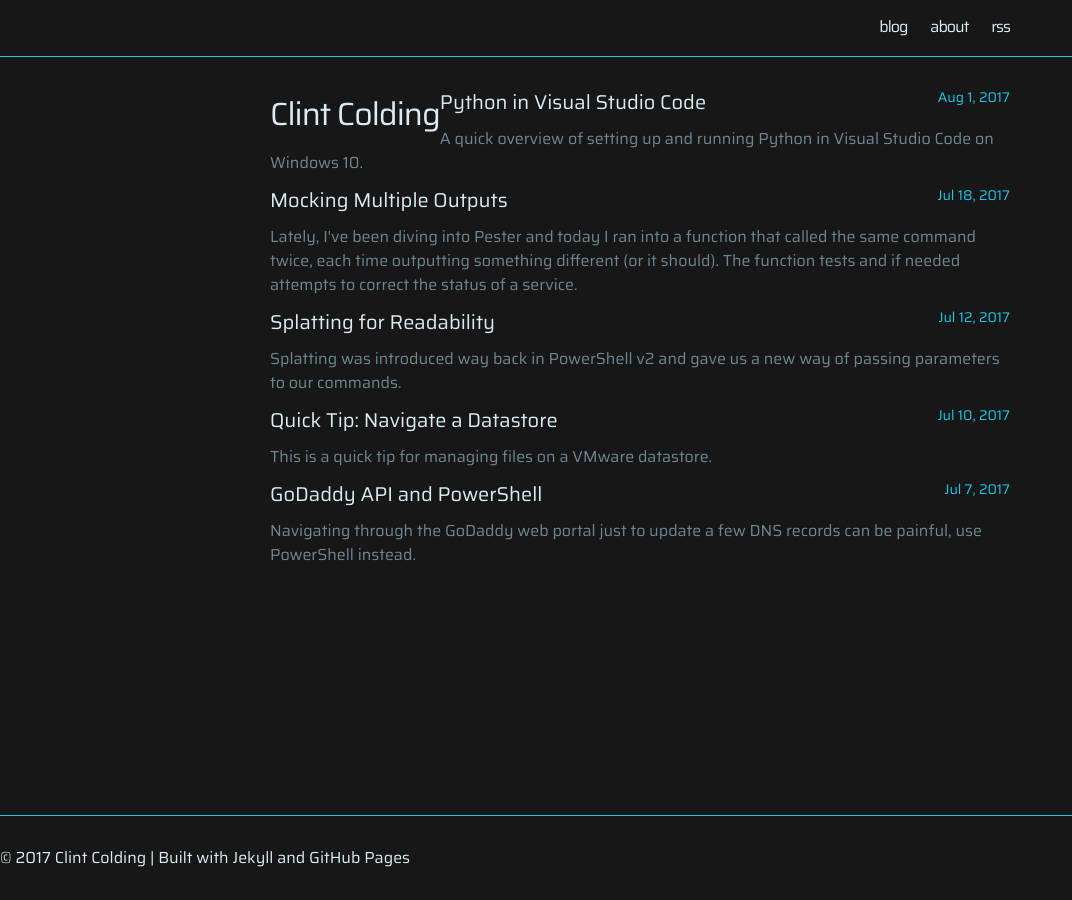
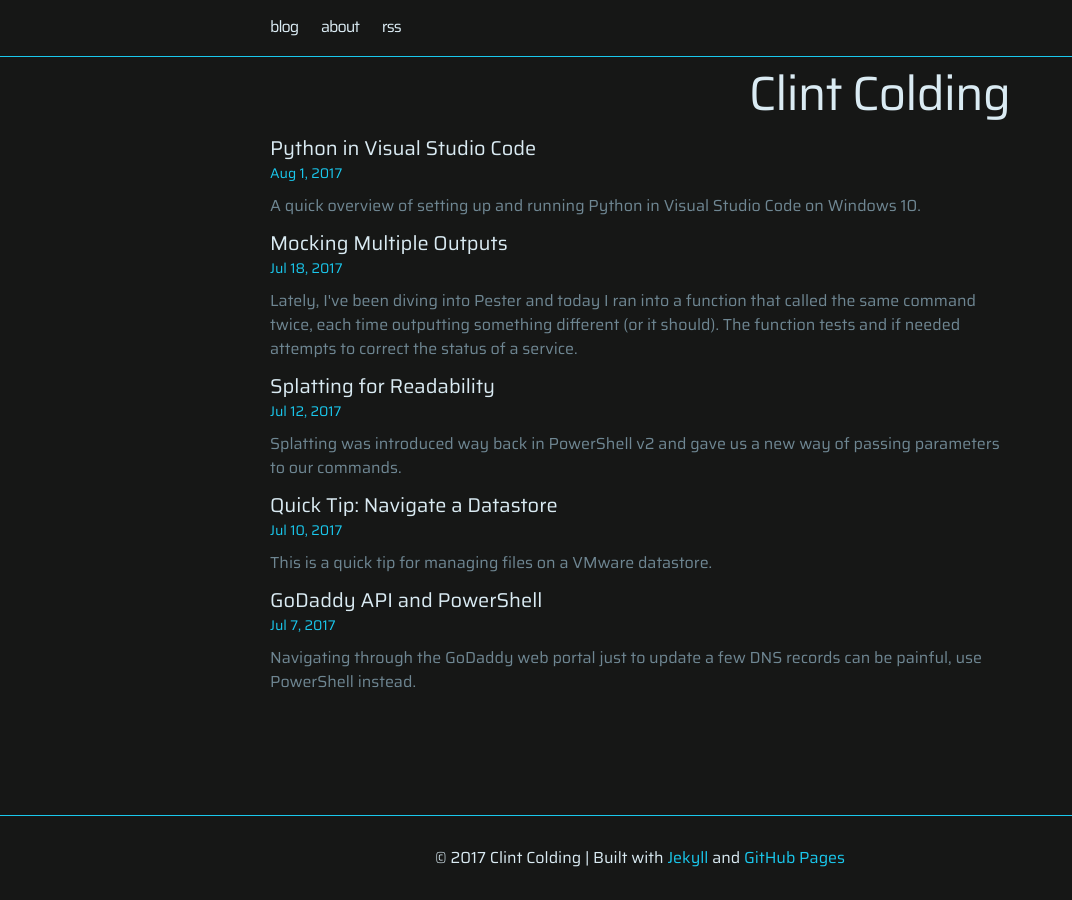
Before and after one commit to clintcolding/clintcolding.github.io, a Jekyll site: the page built from index.md, in a window 1280 px wide. Shown: the whole page, without its empty margins (0-1072 px from the left). Built offline with Jekyll 4.4.1, drawn with Linux system fonts in a browser that asks for light colours.

Commit message:
Cleaned up formatting

```diff
--- a/_sass/minima/_base.scss
+++ b/_sass/minima/_base.scss
@@ -1,6 +1,5 @@
-/**
- * Reset some basic elements
- */
+// Reset basic elements
+
 body, h1, h2, h3, h4, h5, h6,
 p, blockquote, pre, hr,
 dl, dd, ol, ul, figure {
@@ -8,11 +7,8 @@
   padding: 0;
 }
 
+// Basic styling
 
-
-/**
- * Basic styling
- */
 html, body {
   height: 100%;
 }
@@ -31,14 +27,20 @@
   font-kerning: normal;
 }
 
-/* To center images */
+// Content padding for fixed header
+
+.content {
+  padding-top: 40px;
+}
+
+// To center images
+
 .center {
     text-align: center;
 }
 
-/**
- * Set `margin-bottom` to maintain vertical rhythm
- */
+// Set `margin-bottom` to maintain vertical rhythm
+
 h1, h2, h3, h4, h5, h6,
 p, blockquote, pre,
 ul, ol, dl, figure,
@@ -46,21 +48,15 @@
   margin-bottom: $spacing-unit / 2;
 }
 
+// Images
 
-
-/**
- * Images
- */
 img {
   max-width: 100%;
   vertical-align: middle;
 }
 
+// Figures
 
-
-/**
- * Figures
- */
 figure > img {
   display: block;
 }
@@ -69,11 +65,8 @@
   font-size: $small-font-size;
 }
 
+// Lists
 
-
-/**
- * Lists
- */
 ul, ol {
   margin-left: $spacing-unit;
 }
@@ -85,46 +78,26 @@
   }
 }
 
+// Headings
 
-
-/**
- * Headings
- */
 h1, h2, h3, h4, h5, h6 {
   font-weight: $base-font-weight;
 }
 
+// Links
 
-
-/**
- * Links
- */
 a {
   color: $text-color;
   text-decoration: none;
-
-  /**&:visited {
-    color: darken($brand-color, 15%);
-  }**/
 
   &:hover {
     color: $accent-color;
     text-decoration: none;
   }
-
-  .social-media-list &:hover {
-    text-decoration: none;
-
-    .username {
-      text-decoration: none;
-    }
-  }
 }
 
+// Blockquotes
 
-/**
- * Blockquotes
- */
 blockquote {
   color: $grey-color;
   border-left: 4px solid $accent-color;
@@ -138,11 +111,8 @@
   }
 }
 
+// Code formatting
 
-
-/**
- * Code formatting
- */
 pre,
 code {
   @include relative-font-size(0.9375);
@@ -166,11 +136,8 @@
   }
 }
 
+// Wrapper
 
-
-/**
- * Wrapper
- */
 .wrapper {
   max-width: -webkit-calc(#{$content-width} - (#{$spacing-unit} * 2));
   max-width:         calc(#{$content-width} - (#{$spacing-unit} * 2));
@@ -188,35 +155,26 @@
   }
 }
 
+// Clearfix
 
-
-/**
- * Clearfix
- */
 %clearfix:after {
   content: "";
   display: table;
   clear: both;
 }
 
+// Social Icons
 
-
-/**
- * Icons
- */
 .svg-icon {
   width: 16px;
   height: 16px;
   display: inline-block;
-  //viewBox: "0 0 16 16";
-  fill: $accent-color;
+  fill: $text-color;
   padding-right: 5px;
-  vertical-align: text-top;
+  padding-bottom: 2px;
+  vertical-align: text-bottom;
+
+    &:hover {
+      fill: $accent-color;
+    }
 }
-
-
-.social-media-list {
-  li + li {
-    padding-top: 5px;
-  }
-}
--- a/_sass/minima/_layout.scss
+++ b/_sass/minima/_layout.scss
@@ -1,30 +1,39 @@
-/**
- * Site header
- */
+// Site header
+
 .site-header {
   //border-top: 5px solid #66fcf1;
   border-bottom: 1px solid $accent-color;
   min-height: $spacing-unit * 1.865;
 
-  // Positioning context for the mobile navigation icon
-  position: relative;
+  // Sticky header
+  position: fixed;
+  right: 0;
+  left: 0;
+  z-index: 999;
+  background: $background-color;
 }
 
 .site-title {
-  //color: $grey-color-light;
-  @include relative-font-size(2);
-  font-weight: 500;
+  @include relative-font-size(3);
+  letter-spacing: -1px;
+  line-height: 1;
+  text-align: right;
+
+  @include media-query($on-laptop) {
+    @include relative-font-size(2.25);
+  }
+}
+
+.header-social {
+  float: right;
   line-height: $base-line-height * $base-font-size * 2.25;
-  letter-spacing: -1px;
-  margin-bottom: 0;
-  float: left;
 }
 
 .site-nav {
   font-weight: lighter;
   letter-spacing: -1px;
   text-transform: lowercase;
-  float: right;
+  float: left;
   line-height: $base-line-height * $base-font-size * 2.25;
 
   .nav-trigger {
@@ -38,6 +47,10 @@
   .page-link {
     color: $text-color;
     line-height: $base-line-height;
+
+    &:hover {
+      color: $accent-color;
+    }
 
     // Gaps between nav items, but not on the last one
     &:not(:last-child) {
@@ -56,7 +69,7 @@
 
     label[for="nav-trigger"] {
       display: block;
-      float: right;
+      // float: right;
       width: 36px;
       height: 36px;
       z-index: 2;
@@ -99,87 +112,25 @@
   }
 }
 
-
-
-/**
- * Site footer
- */
+// Footer
 
 .site-footer {
   border-top: 1px solid $accent-color;
   padding: $spacing-unit 0;
+  text-align: center;
+
+    a {
+    color: $accent-color;
+    text-decoration: none;
+
+      &:hover {
+        text-decoration: underline;
+      }
+    }
 }
 
-.footer-heading {
-  @include relative-font-size(1.125);
-  margin-bottom: $spacing-unit / 2;
-}
+// Page content
 
-.contact-list {
-  font-weight: bold;
-  @include relative-font-size(1.3);
-}
-
-.contact-list,
-.social-media-list {
-  list-style: none;
-  margin-left: 0;
-}
-
-.footer-col-wrapper {
-  @include relative-font-size(0.9375);
-  color: $grey-color;
-  margin-left: -$spacing-unit / 2;
-  @extend %clearfix;
-}
-
-.footer-col {
-  float: left;
-  margin-bottom: $spacing-unit / 2;
-  padding-left: $spacing-unit / 2;
-}
-
-.footer-col-1 {
-  width: -webkit-calc(25% - (#{$spacing-unit} / 2));
-  width:         calc(25% - (#{$spacing-unit} / 2));
-}
-
-.footer-col-2 {
-  width: -webkit-calc(20% - (#{$spacing-unit} / 2));
-  width:         calc(20% - (#{$spacing-unit} / 2));
-}
-
-.footer-col-3 {
-  width: -webkit-calc(55% - (#{$spacing-unit} / 2));
-  width:         calc(55% - (#{$spacing-unit} / 2));
-}
-
-@include media-query($on-laptop) {
-  .footer-col-1,
-  .footer-col-2 {
-    width: -webkit-calc(50% - (#{$spacing-unit} / 2));
-    width:         calc(50% - (#{$spacing-unit} / 2));
-  }
-
-  .footer-col-3 {
-    width: -webkit-calc(100% - (#{$spacing-unit} / 2));
-    width:         calc(100% - (#{$spacing-unit} / 2));
-  }
-}
-
-@include media-query($on-palm) {
-  .footer-col {
-    float: none;
-    width: -webkit-calc(100% - (#{$spacing-unit} / 2));
-    width:         calc(100% - (#{$spacing-unit} / 2));
-  }
-}
-
-
-
-/**
- * Page content
- */
 .page-content {
   flex: 1 0 auto;
   padding: $spacing-unit 0;
@@ -207,26 +158,21 @@
 }
 
 .home-post-meta {
-  float: right;
+  display: block;
   color: $accent-color;
 }
 
 .excerpt {
   color: $grey-color;
-  //font-size: $small-font-size;
 }
 
 .post-link {
-  //display: block;
   color: $text-color;
   font-size: $base-font-size * 1.250;
 }
 
+// Posts
 
-
-/**
- * Posts
- */
 .post-header {
   margin-bottom: $spacing-unit;
 }
```
